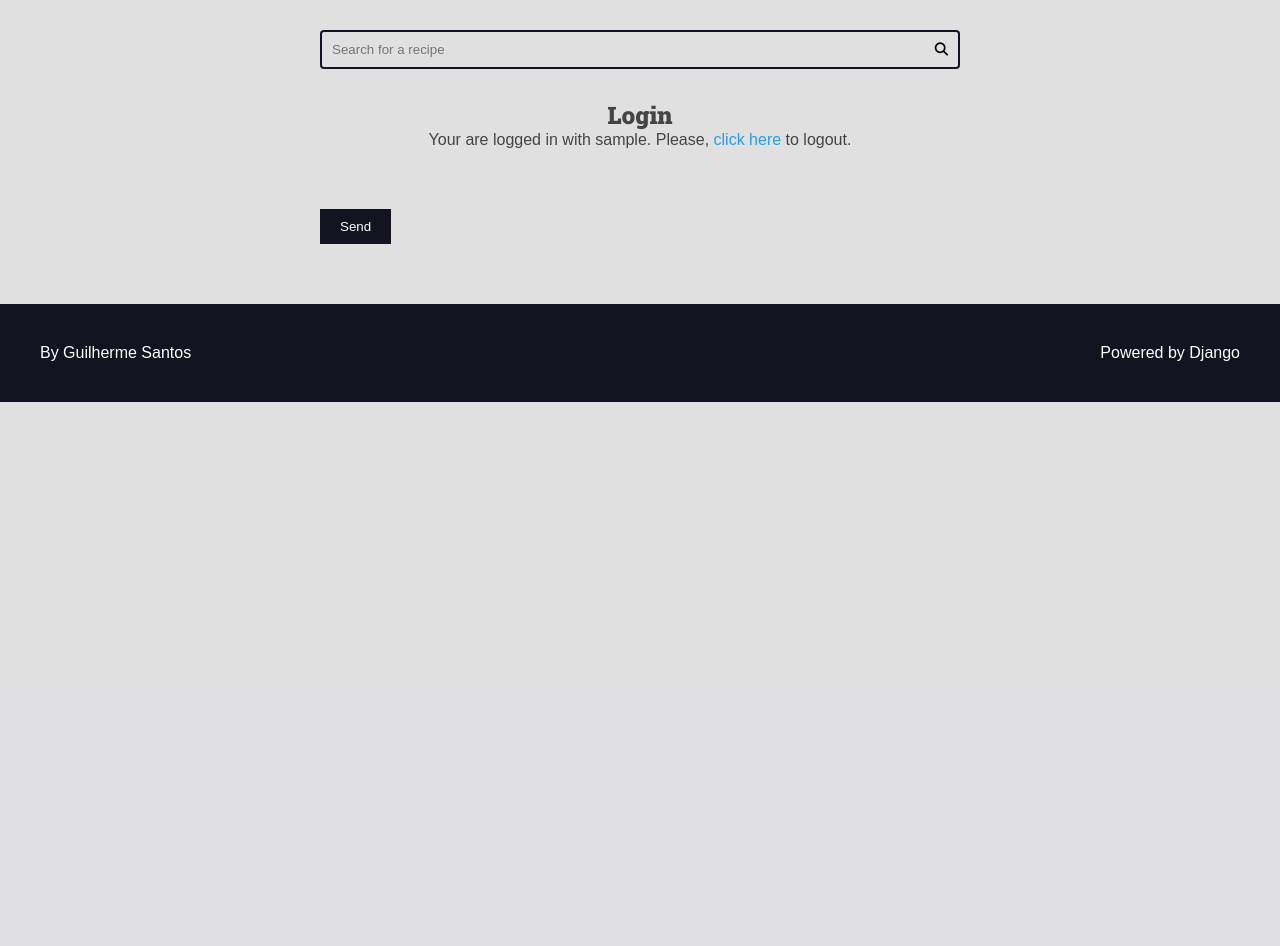
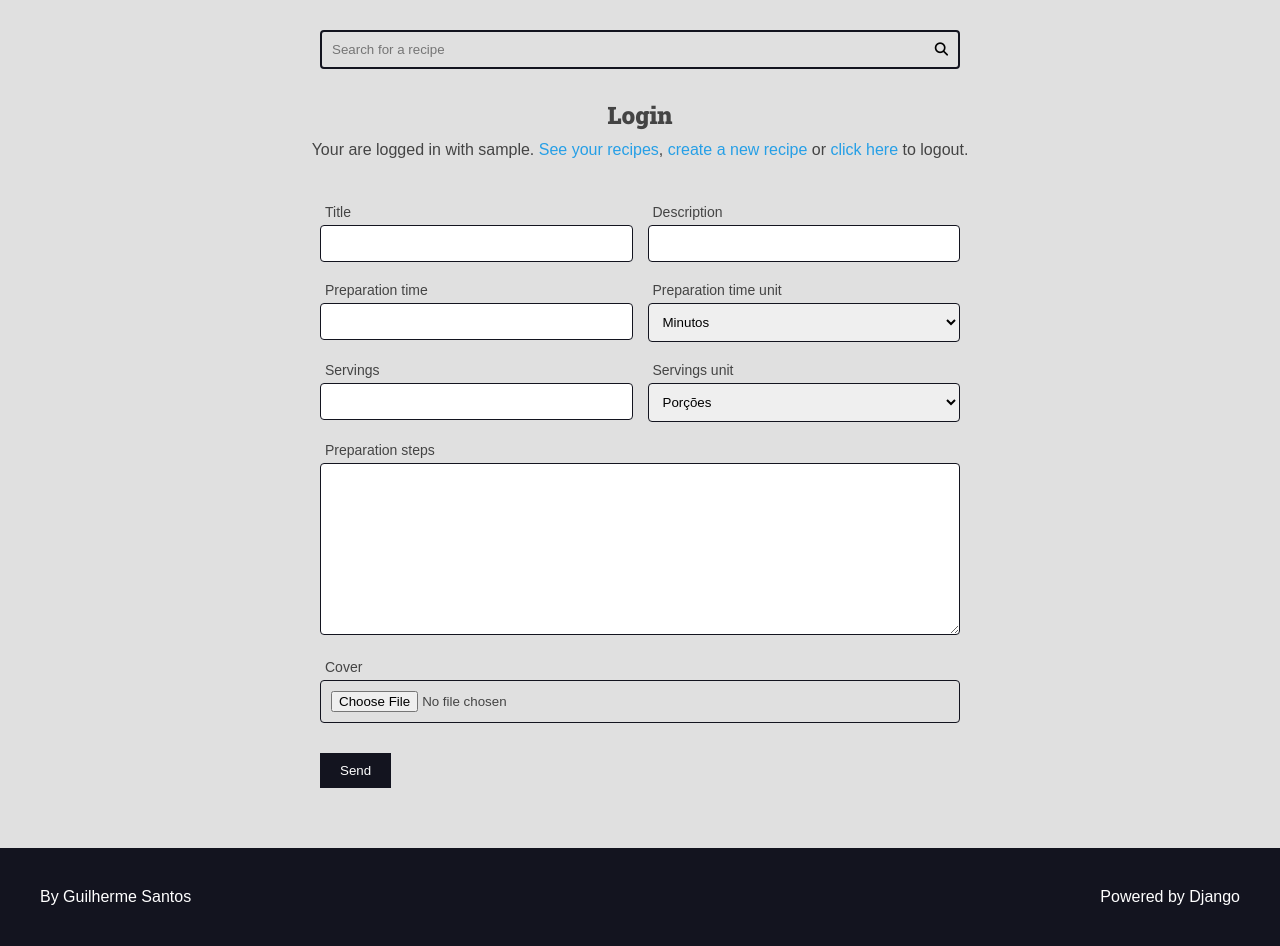
Before and after one commit to GuiSantoss/Project-Django, a Django app: template authors/templates/authors/pages/login.html in a window 1280 px wide. Shown: the part 113-1059 px from the top of the page. Before the commit the page ends 515 px from the top, so only its background shows below. Run offline with Django 4.2, Linux system fonts and the light colour scheme; the template is opened without the code that fills it: values that come from a table or form of the project are taken from there, others are empty; the visitor is signed in with stand-in values (Sample User, id 1).

Commit message:
CRUD with delete for delete recipes with secureted + JavaScripts

```diff
--- /dev/null
+++ b/authors/forms/recipe_form.py
@@ -0,0 +1,82 @@
+from django import forms
+from recipes.models import Recipe
+from utils.django_forms import add_attr
+from collections import defaultdict
+from django.core.exceptions import ValidationError
+from utils.strings import is_positive_number
+
+class AuthorRecipeForm(forms.ModelForm):
+    def __init__(self, *args, **kwargs):
+        super().__init__(*args, **kwargs)
+
+        self._my_errors = defaultdict(list)
+
+        add_attr(self.fields.get('preparation_steps'), 'class', 'span-2')
+
+
+    class Meta:
+        model = Recipe
+        fields = 'title' , 'description', 'preparation_time', 'preparation_time_unit', 'servings', 'servings_unit', 'preparation_steps', 'cover'
+        widgets = {
+            'cover': forms.FileInput(
+                attrs={
+                    'class' : 'span-2'
+                }
+            ),
+            'servings_unit':forms.Select(
+                choices=(
+                    ('Porções', 'Porções'),
+                    ('Pedaços', 'Pedaços'),
+                    ('Pessoas', 'Pessoas'),
+                ),
+            ),
+            'preparation_time_unit':forms.Select(
+                choices=(
+                    ('Minutos', 'Minutos'),
+                    ('Horas', 'Horas'),
+                ),
+            ),
+        }
+
+    def clean(self, *args, **kwargs):
+        super_clean = super().clean(*args, **kwargs)
+        cleanded_data = self.cleaned_data
+
+        title = cleanded_data.get('title')
+        description = cleanded_data.get('description')
+
+
+        if title == description:
+            self._my_errors['title'].append('Cannot be equal to description')
+            self._my_errors['description'].append('Cannot be equal to title')
+
+        if self._my_errors:
+            raise ValidationError(self._my_errors)
+
+        return super_clean
+
+    def clean_title(self):
+        title = self.cleaned_data.get('title')
+
+        if len(title) < 5:
+            self._my_errors['title'].append('Must have at least 5 chars')
+
+        return title
+
+    def clean_preparation_time(self):
+        field_name = 'preparation_time'
+        field_value = self.cleaned_data.get(field_name)
+
+        if not is_positive_number(field_value):
+            self._my_errors[field_name].append('Must be a positive number')
+
+        return field_value
+
+    # def clean_servings(self):
+    #     field_name = 'preparation_time'
+    #     field_value = self.cleaned_data.get(field_name)
+
+    #     if not is_positive_number(field_value):
+    #         self._my_errors[field_name].append('Must be a positive number')
+
+    #     return field_value
--- a/authors/templates/authors/pages/login.html
+++ b/authors/templates/authors/pages/login.html
@@ -5,22 +5,10 @@
 {% block content %}
   <div class="main-content center container">
     <h2>Login</h2>
-    {% if request.user.is_authenticated %}
-      <div>Your are logged in with
-
-        {{request.user.username}}.
-        Please,
-        <form class="inline-form" action="{% url "authors:logout" %}" method='POST'>
-          {% csrf_token %}
-          <input type="hidden" name="username" value="{{request.user.username}}">
-          <button class= "plaintext-button" type="submit">click here</button>
-        </form> to logout.
-      </div>
-
-    {% endif %}
+    {% include 'authors/partials/login_message.html' %}
   </div>
 
   {% include 'global/partials/messages.html' %}
+
   {% include 'global/partials/form.html' %}
-
 {% endblock content %}
--- /dev/null
+++ b/authors/templates/authors/partials/login_message.html
@@ -0,0 +1,13 @@
+{% if user.is_authenticated %}
+<div class="login-message">
+  Your are logged in with
+  {{ request.user.username }}.
+  <a href="{% url 'authors:dashboard' %}">See your recipes</a>,
+  <a href="{% url 'authors:dashboard_recipe_new' %}">create a new recipe</a> or
+  <form class="inline-form" action="{% url 'authors:logout' %}" method='POST'>
+    {% csrf_token %}
+    <input type="hidden" name="username" value="{{ request.user.username }}">
+    <button class="plaintext-button" type="submit">click here</button>
+  </form> to logout.
+</div>
+{% endif %}
--- a/authors/urls.py
+++ b/authors/urls.py
@@ -1,13 +1,26 @@
 from django.urls import path
 from . import views
-
 app_name = 'authors'
-
 urlpatterns = [
     path('register/', views.register_view, name='register'),
     path('register/create/', views.register_create, name='register_create'),
     path('login/', views.login_view, name='login'),
     path('login/create/', views.login_create, name='login_create'),
     path('logout/', views.logout_view, name='logout'),
-
+    path('dashboard/', views.dashboard, name='dashboard'),
+    path(
+        'dashboard/recipe/new/',
+        views.dashboard_recipe_new,
+        name='dashboard_recipe_new'
+    ),
+    path(
+        'dashboard/recipe/<int:id>/edit/',
+        views.dashboard_recipe_edit,
+        name='dashboard_recipe_edit'
+    ),
+    path(
+        'dashboard/recipe/<int:id>/delete/',
+        views.dashboard_recipe_delete,
+        name='dashboard_recipe_delete'
+    ),
 ]
--- a/base_static/global/css/styles.css
+++ b/base_static/global/css/styles.css
@@ -57,6 +57,15 @@ h5,
 h6 {
   font-family: var(--font-headings);
 }
+
+img{
+  max-width: 100%;
+}
+a {
+  color: var(--color-primary);
+  text-decoration: none;
+}
+
 .container {
   max-width: 144rem;
   margin: 0 auto;
@@ -289,7 +298,9 @@ h6 {
   color: var(--color-error-dark);
 }
 
-.form-content input {
+.form-content input,
+.form-content textarea,
+.form-content select {
   width: 100%;
   padding: 1rem;
   border-radius: 0.4rem;
@@ -311,6 +322,10 @@ h6 {
 
 .inline-form{
   display: inline;
+}
+
+.span-2{
+  grid-column: span 2;
 }
 
 .plaintext-button{
@@ -375,11 +390,34 @@ h6 {
   color: var(--color-debug-dark);
 }
 
+/* Authors */
+.login-message{
+  margin: 1rem 0;
+}
+
+.authors-dashboard-container {
+  max-width: 64rem;
+  text-align: left;
+  padding: var(--spacing-gutter-medium);
+  margin: 0 auto;
+
+}
+.authors-dashboard-container h3,
+.authors-dashboard-container p,
+.authors-dashboard-container ul {
+  list-style-type: none;
+  margin: 1rem 0;
+}
+
 
 /* Generics */
 
 .center {
   text-align: center;
+}
+
+.left {
+  text-align: left;
 }
 
 .m-x {
--- /dev/null
+++ b/base_static/global/js/scripts.js
@@ -0,0 +1,17 @@
+function my_scope() {
+    const forms = document.querySelectorAll('.form-delete');
+
+    for (const form of forms) {
+      form.addEventListener('submit', function (e) {
+        e.preventDefault();
+
+        const confirmed = confirm('Are you sure?');
+
+        if (confirmed) {
+          form.submit();
+        }
+      });
+    }
+  }
+
+  my_scope();
--- a/base_templates/global/base.html
+++ b/base_templates/global/base.html
@@ -1,3 +1,4 @@
+{% load static %}
 <!DOCTYPE html>
 <html lang="en">
 
@@ -22,8 +23,7 @@
     {% include "global/partials/footer.html" %}
 
 
-
-
+    <script src="{% static 'global/js/scripts.js' %}"></script>
 </body>
 
 </html>
--- a/base_templates/global/partials/form.html
+++ b/base_templates/global/partials/form.html
@@ -1,10 +1,14 @@
 <div class="main-content container">
-    <form class = "main-form" action="{{form_action}}" method="POST">
-      {% csrf_token %}
+  <form
+    class="main-form"
+    action="{{ form_action }}"
+    method="POST"
+    enctype="multipart/form-data"
+  >      {% csrf_token %}
 
       <div class="form-content form-content-grid">
         {% for field in form %}
-          <div class="form-group">
+          <div class="form-group {{ field.field.widget.attrs.class }}">
             <label for="{{ field.id_for_label }}">{{ field.label }}</label>
             {{field}}
 
@@ -14,6 +18,13 @@
 
             {{ field.errors }}
           </div>
+
+          {% if field.name == 'cover' and field.value.url %}
+          <div class="span-2">
+            <img src="{{field.value.url}}" alt="Capa para {{ recipe.title }}">
+          </div>
+          {% endif %}
+
         {% endfor %}
       </div>
 
--- /dev/null
+++ b/utils/strings.py
@@ -0,0 +1,6 @@
+def is_positive_number(value):
+    try:
+        number_string = float(value)
+    except ValueError:
+        return False
+    return number_string > 0
```
Also changed, not shown: authors/templates/authors/pages/dashboard.html (added, +37 -0 lines), authors/templates/authors/pages/dashboard_recipe.html (added, +21 -0 lines), authors/views.py (+105 -4 lines), recipes/admin.py (+10 -1 lines).
